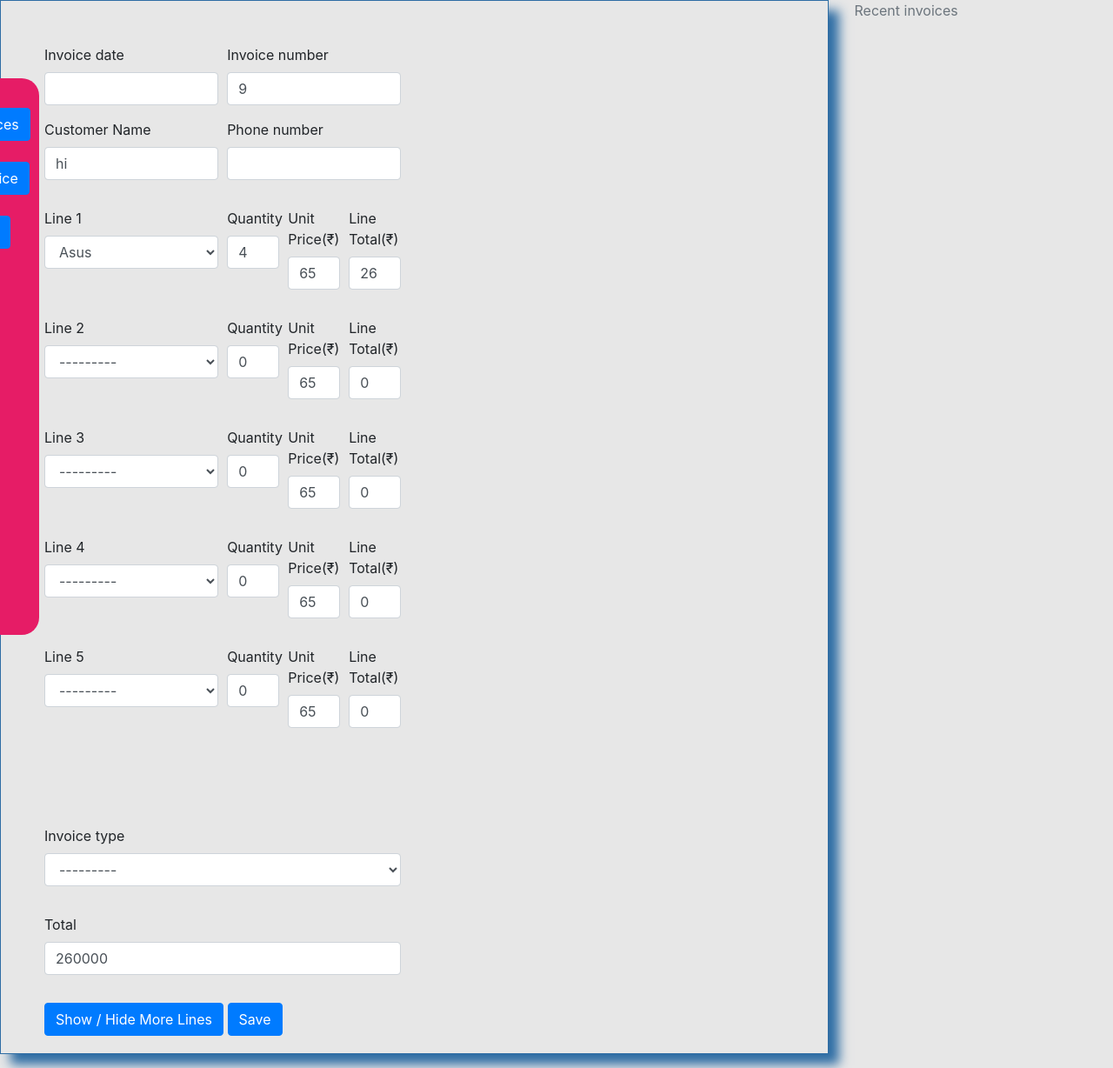
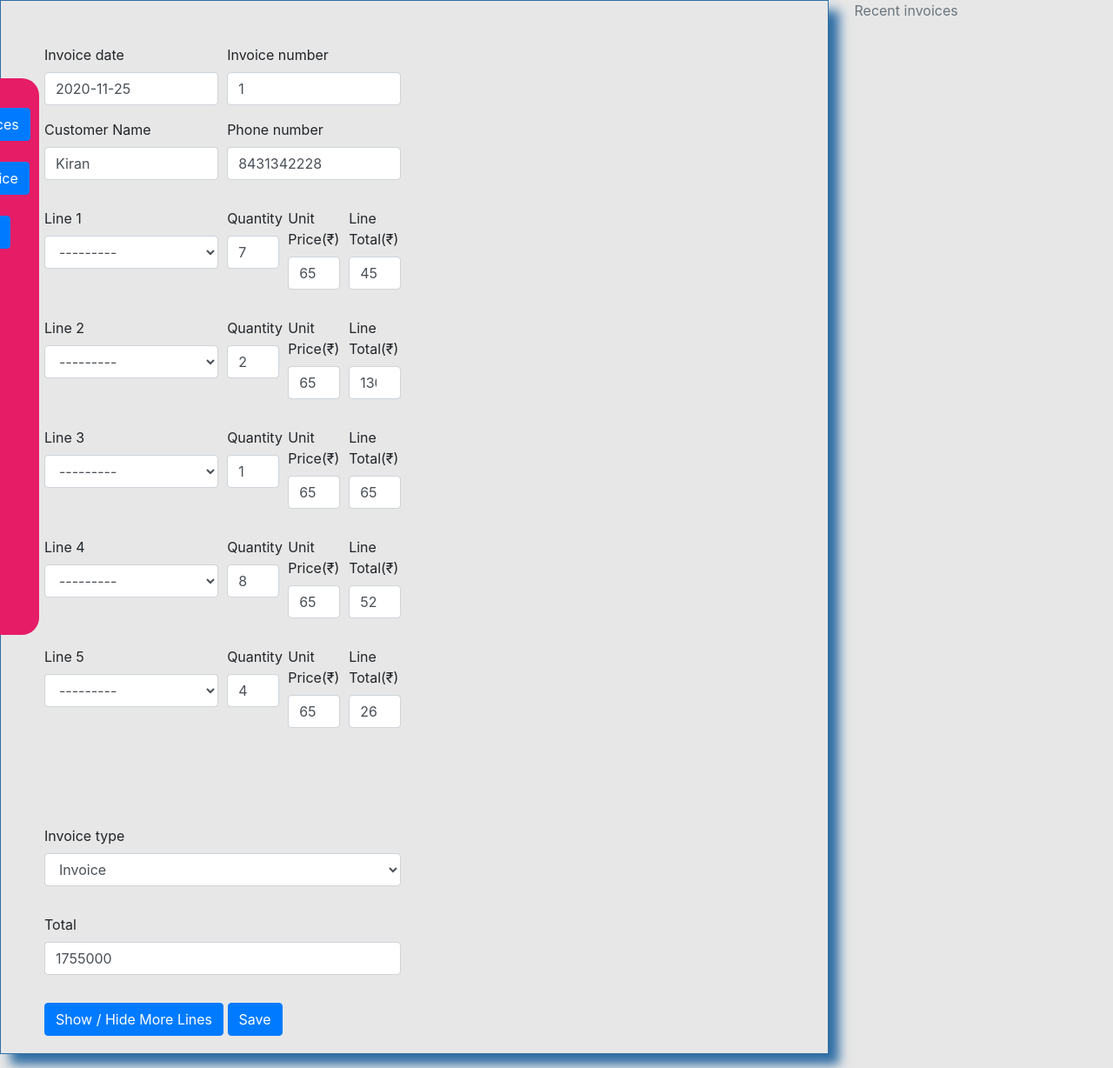
Before and after one commit to kir4nn/invoice_management_system, a Django app: page /invoice/update_invoice/1/ in a window 1280 px wide. Shown: the whole page at 87% size. Run offline with Django 4.2, Linux system fonts and the light colour scheme; a user stored in the database is signed in; data comes from the database, SQL or seed files in the repository; both versions use the stored data as it was before the commit; some libraries are stand-ins or nearby versions.

Commit message:
made invoicenumber as pk and everything is working fine

```diff
--- a/djangoproject/templates/list_invoice.html
+++ b/djangoproject/templates/list_invoice.html
@@ -71,10 +71,10 @@
 			<tr>
 				<td>{{forloop.counter}}</td>
 				<td>{{instance.invoice_date}}</td>
-				<td><a href="{% url 'update_invoice' instance.id %}">{{instance.name}}</a></td>
+				<td><a href="{% url 'update_invoice' instance.pk %}">{{instance.name}}</a></td>
 				<td>{{instance.invoice_number}}</td>
 				<td>{{instance.total}}</td>
-				<td><a href="{% url 'delete_invoice' instance.id %}">Delete</a></td>
+				<td><a href="{% url 'delete_invoice' instance.pk %}">Delete</a></td>
 			</tr>
 			{% endfor %}
 		</table>
--- a/invoicecemgmt/models.py
+++ b/invoicecemgmt/models.py
@@ -3,7 +3,7 @@ from inventory.models import Inventory
 
 class Invoice(models.Model):
 	comments = models.TextField(max_length=3000, default='', blank=True, null=True)
-	invoice_number = models.IntegerField(blank=True, null=True)
+	invoice_number = models.IntegerField(blank=True, primary_key=True)
 	invoice_date = models.DateField(auto_now_add=False, auto_now=False, blank=True, null=True)
 	name = models.CharField('Customer Name', max_length=120, default='', blank=True, null=True)
 
--- a/invoicecemgmt/views.py
+++ b/invoicecemgmt/views.py
@@ -309,7 +309,7 @@ def list_invoice(request):
 
 @login_required
 def update_invoice(request, pk):
-    queryset = Invoice.objects.get(id=pk)
+    queryset = Invoice.objects.get(pk=pk)
     form = InvoiceUpdateForm(instance=queryset)
     if request.method == 'POST':
         form = InvoiceUpdateForm(request.POST, instance=queryset)
@@ -325,7 +325,7 @@ def update_invoice(request, pk):
 
 @login_required
 def delete_invoice(request, pk):
-    queryset = Invoice.objects.get(id=pk)
+    queryset = Invoice.objects.get(pk=pk)
     if request.method == 'POST':
         queryset.delete()
         return redirect('/invoice/list_invoice')
```
Also changed, not shown: db.sqlite3, invoicecemgmt/migrations/0002_remove_invoice_id_invoice_line_eight_and_more.py, invoicecemgmt/migrations/0003_alter_invoice_line_eight_alter_invoice_line_five_and_more.py (deleted).
